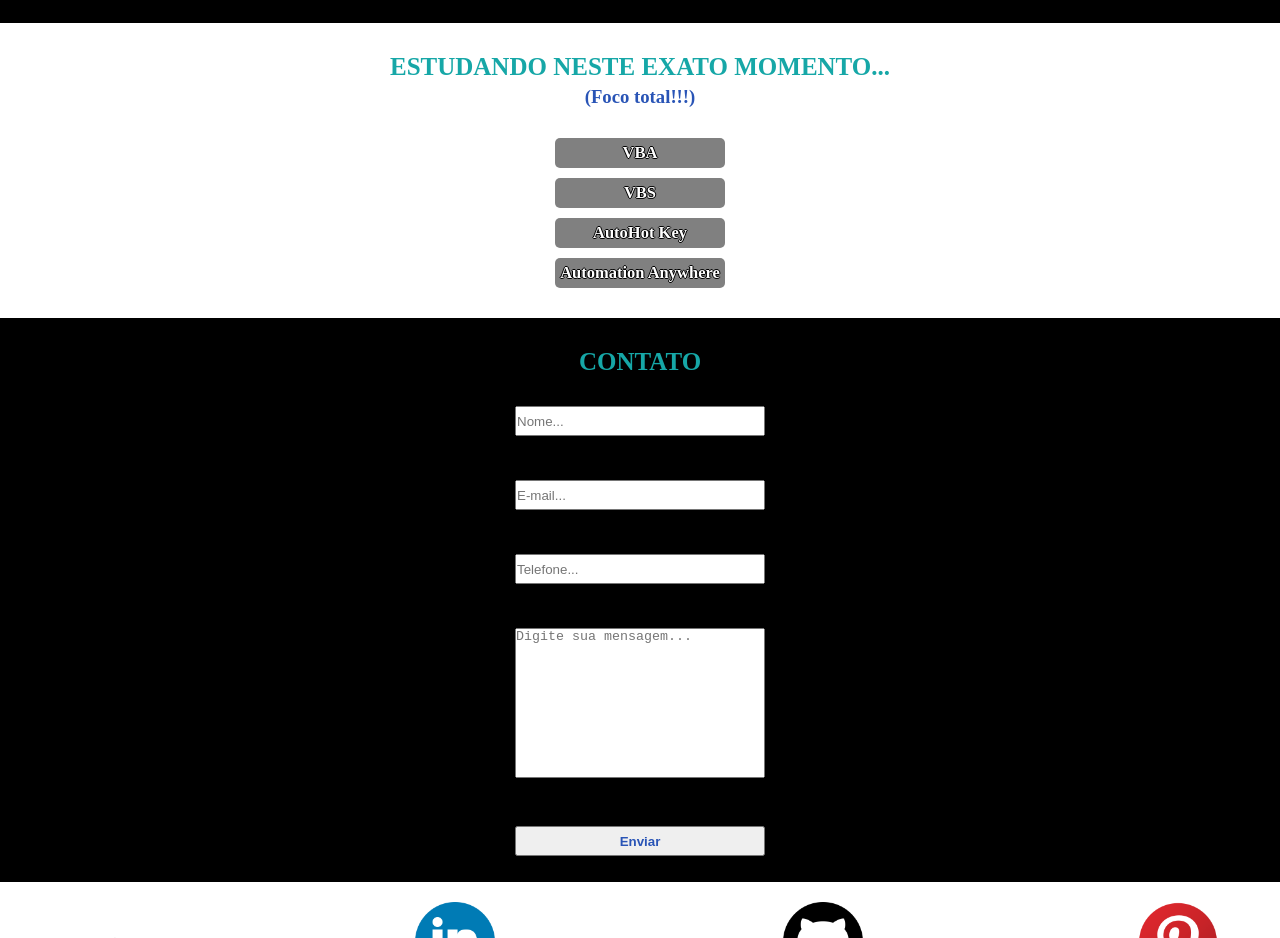
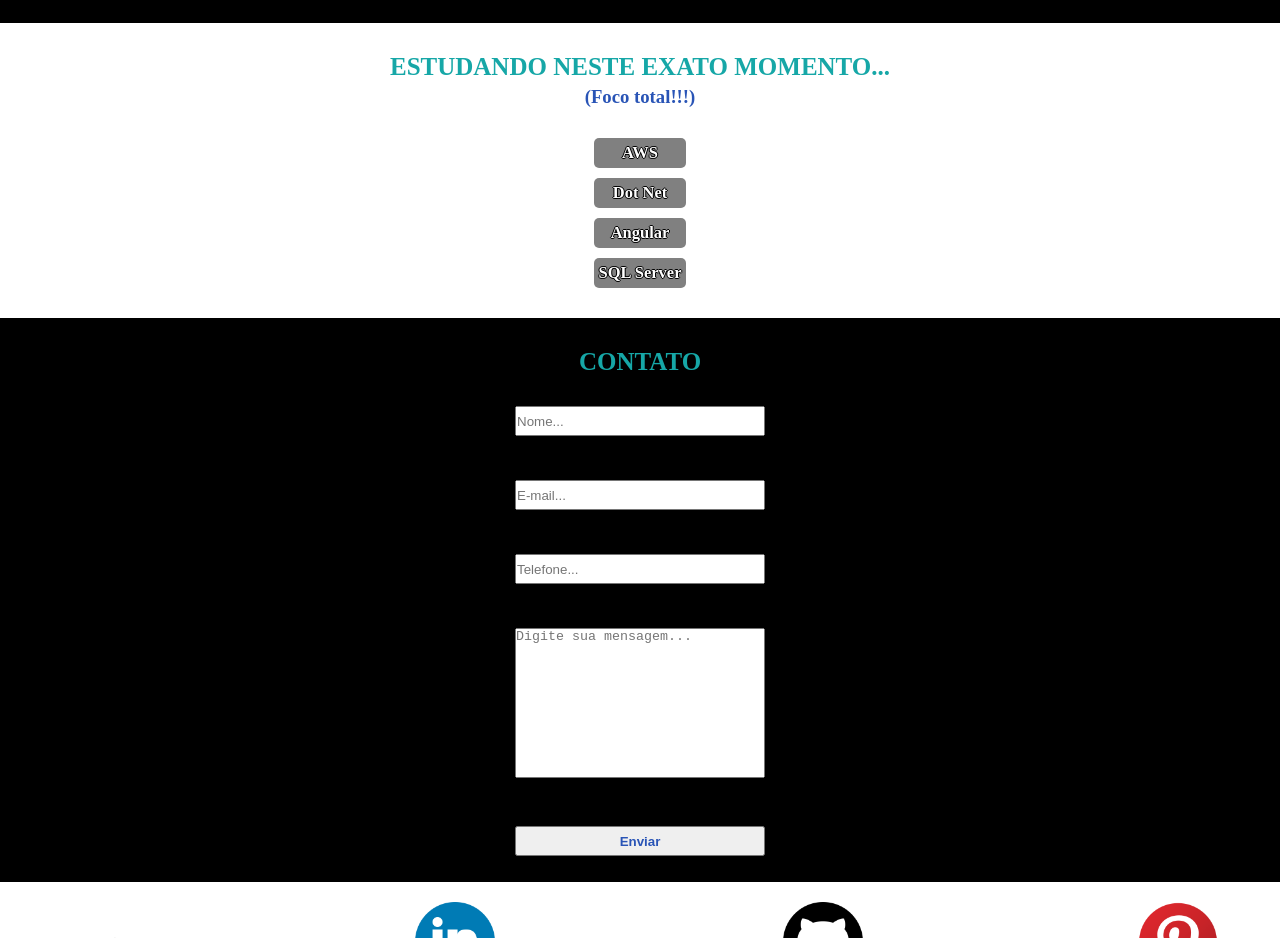
Before and after one commit to crparaizo/crparaizo.github.io, a plain HTML site: page index.html in a window 1280 px wide. Shown: the part 2640-3578 px from the top of the page. Drawn offline with nearby package versions, Linux system fonts and the light colour scheme.

Commit message:
ajustando conteudo foco

```diff
--- a/index.html
+++ b/index.html
@@ -176,12 +176,10 @@
             <h2>Estudando neste exato momento...</h2>
             <h3>(Foco total!!!)</h3>
             <div class="blocoConhecimento correcaoEstudos">
-                <dd>VBA</dd>
-                <dd>VBS</dd>
-                <!-- <dd>RTC</dd>
-                <dd>Control M</dd> -->
-                <dd>AutoHot Key</dd>
-                <dd>Automation Anywhere</dd>
+                <dd>AWS</dd>
+                <dd>Dot Net</dd>
+                <dd>Angular</dd>
+                <dd>SQL Server</dd>
             </div>
         </section>
         <section id="contato">
```
